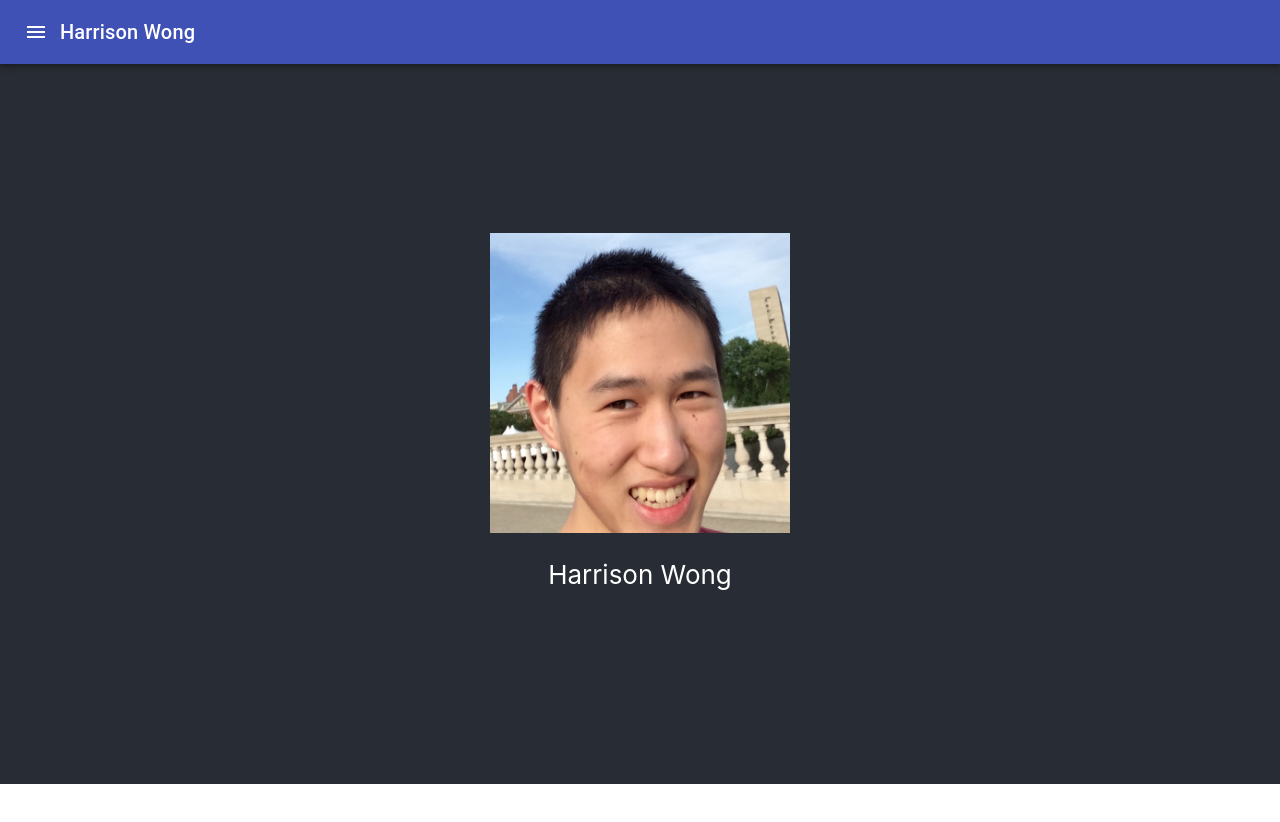
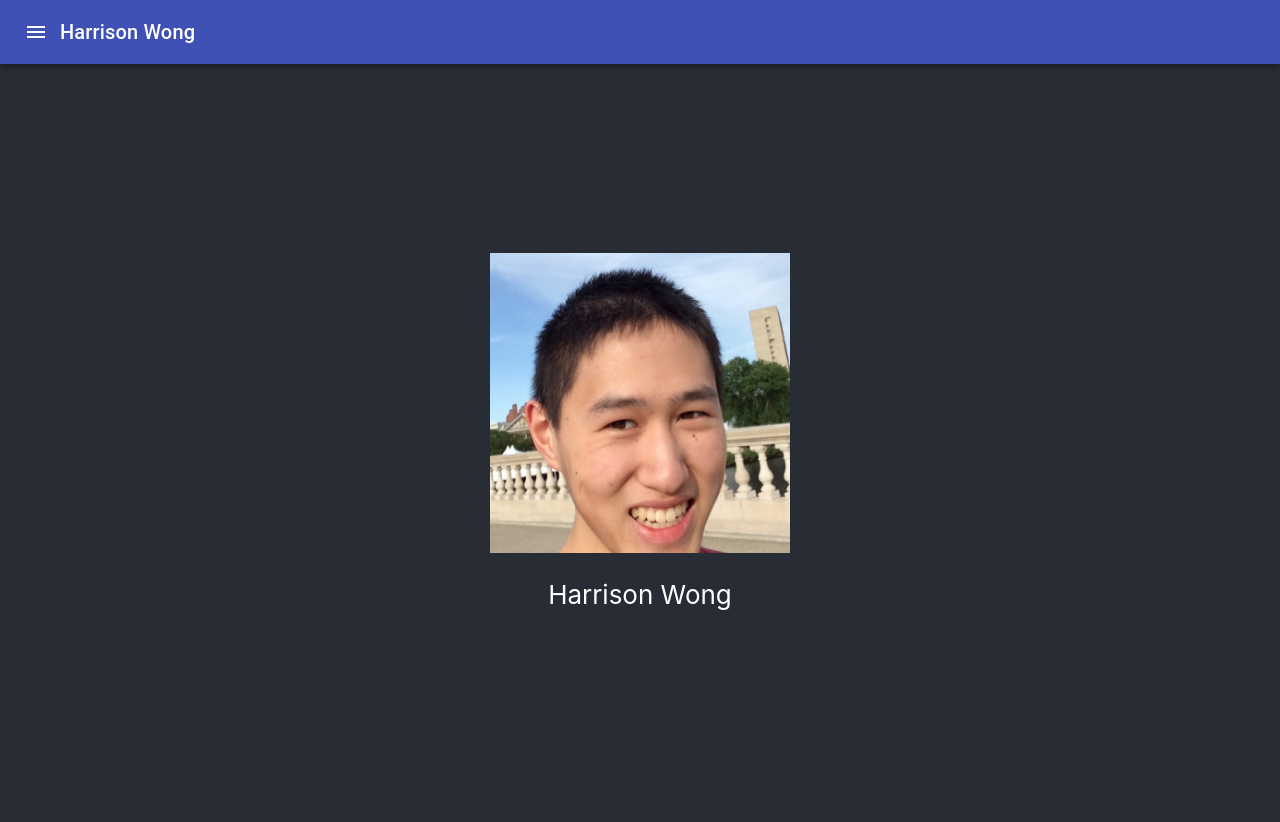
Before and after one commit to harrisonjwong/personal-website, a React (Create React App) app: page /interests in a window 1280 px wide. Before the commit the page ends 800 px from the top, so only its background shows below. Built offline with nearby package versions, Linux system fonts and the light colour scheme.

Commit message:
Fixed whiteespace issue and warning

```diff
--- a/src/Face.css
+++ b/src/Face.css
@@ -5,7 +5,7 @@
 
 .faceHeader {
   background-color: #282c34;
-  min-height: 90vh;
+  min-height: 95vh;
   display: flex;
   flex-direction: column;
   align-items: center;
--- a/src/Interests.js
+++ b/src/Interests.js
@@ -14,8 +14,6 @@ import Apple from "./pictures/apple.png";
 import League from "./pictures/league.jpg";
 import Lolesports from "./pictures/lolesports.png";
 import Minecraft from "./pictures/minecraft.png";
-import Etho from "./pictures/etho.jpg";
-
 import Cooking from "./pictures/cooking.jpg";
 import Fitness from "./pictures/fitness.png";
 
--- a/src/Projects.css
+++ b/src/Projects.css
@@ -40,4 +40,5 @@
 .projectsBackground {
   background-color: #282c34;
   font-size: calc(10px + 2vmin);
+  min-height: 95vh;
 }
```
Also changed, not shown: src/App.js (+6 -7 lines), 1 other file (tests, documents, lock files or other folders).
